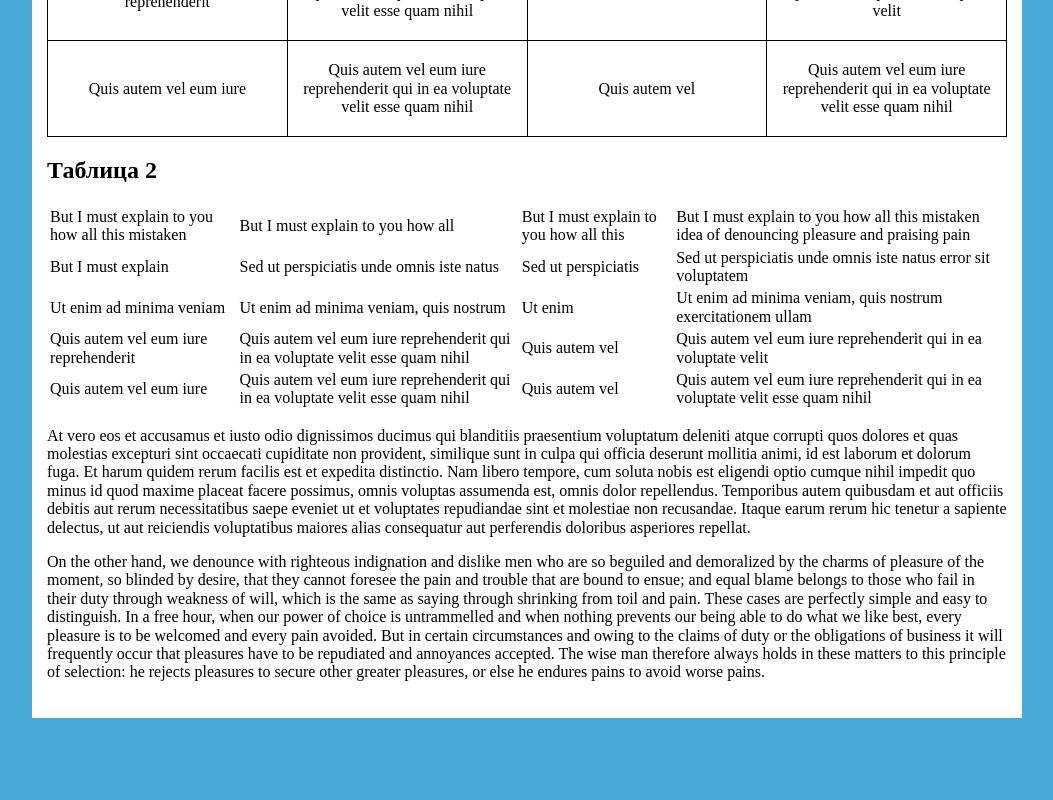
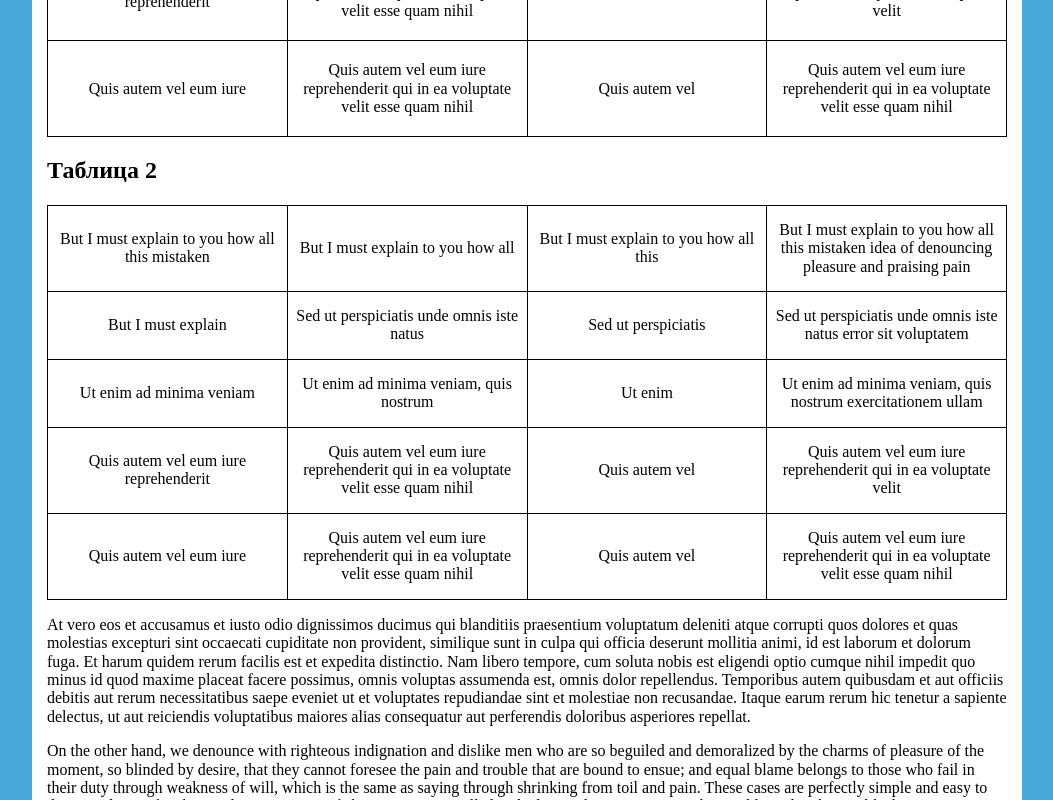
Before and after one commit to gruv19/nevatrip-test, a plain HTML site: page 1_2_table/index.html in a window 1280 px wide. Shown: the part 611-1411 px from the top of the page, without its empty margins (113-1166 px from the left). Before the commit the page ends 1329 px from the top, so only its background shows below. Drawn offline with Linux system fonts and the light colour scheme.

Commit message:
style: Добавил стили для 2-го варианта решения задачи

```diff
--- a/1_2_table/style.css
+++ b/1_2_table/style.css
@@ -35,3 +35,34 @@
     padding: 20px 10px;
   }
 }
+
+.table-continer {
+  min-width: 320px;
+  width: 100%;
+  max-width: 990px;
+  overflow-x: scroll;
+}
+
+.table-scroll {
+  border-collapse: collapse;
+  border: 1px solid black;
+}
+
+.table-scroll__cell {
+  width: 25%;
+  min-width: 181px;
+  border: 1px solid black;
+  text-align: center;
+  font-weight: 400;
+  font-size: 16px;
+  padding: 15px 5px;
+}
+
+@media screen and (min-width: 768px) {
+  .table-continer {
+    overflow-x: auto;
+  }
+  .table-scroll__cell {
+    min-width: unset;
+  }
+}
```
